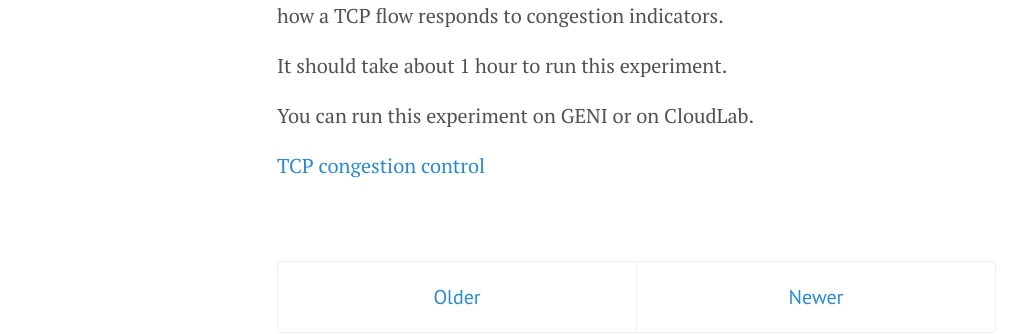
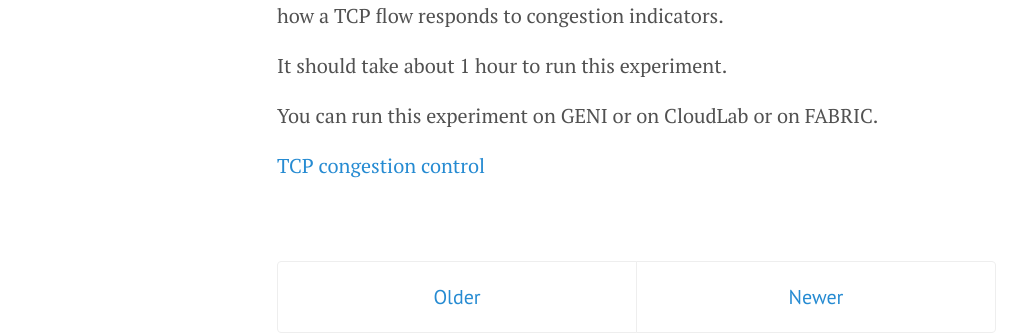
Before and after one commit to teaching-on-testbeds/teaching-on-testbeds.github.io, a Jekyll site: the page built from _posts/2022-10-22-tcp-congestion-control.md, in a window 1280 px wide. Shown: the part 341-675 px from the top of the page, without its empty margins (3-1030 px from the left). Built offline with Jekyll 4.4.1, drawn with Linux system fonts in a browser that asks for light colours.

Commit message:
Changed the text within the post

```diff
--- a/_posts/2022-10-22-tcp-congestion-control.md
+++ b/_posts/2022-10-22-tcp-congestion-control.md
@@ -11,6 +11,6 @@ This experiment shows the basic behavior of TCP congestion control. You'll see t
 It should take about 1 hour to run this experiment.
 
 
-You can run this experiment on GENI or on CloudLab.
+You can run this experiment on GENI or on CloudLab or on FABRIC.
 
 [TCP congestion control](https://witestlab.poly.edu/blog/tcp-congestion-control-basics/)
```
